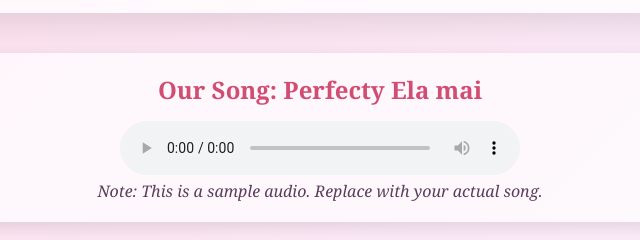
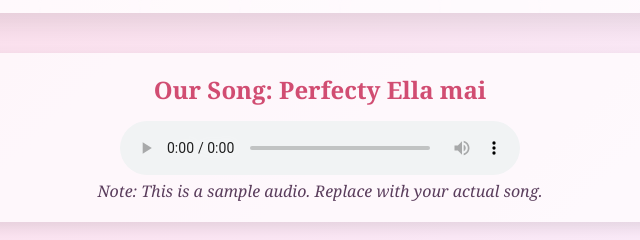
Before and after one commit to Sjnjen/Penny, a plain HTML site: page index.html in a window 1280 px wide. Shown: the part 1338-1578 px from the top of the page, 320-960 px from the left. Drawn offline with Linux system fonts and the light colour scheme.

Commit message:
Update index.html

```diff
--- a/index.html
+++ b/index.html
@@ -281,7 +281,7 @@
         </div>
 
         <div class="music-player">
-            <h3 class="music-title">Our Song: Perfecty Ela mai</h3>
+            <h3 class="music-title">Our Song: Perfecty Ella mai</h3>
             <audio controls style="width: 100%; max-width: 400px;">
                 <source src="penny.aac" type="audio/mpeg">
                 Your browser does not support the audio element.
```
